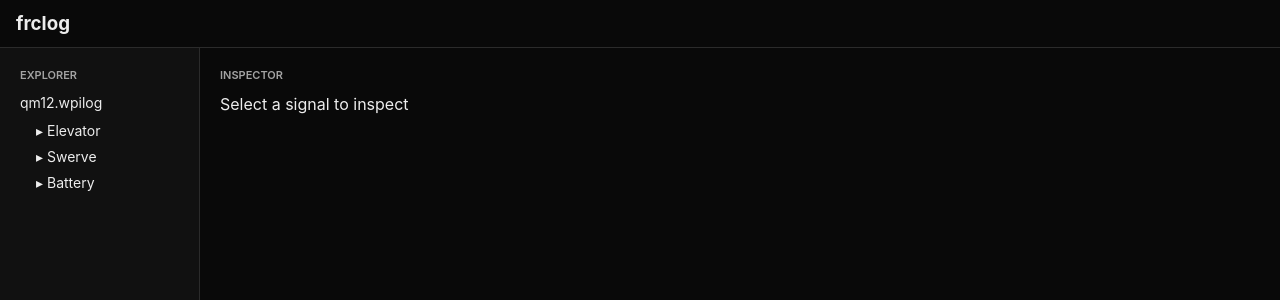
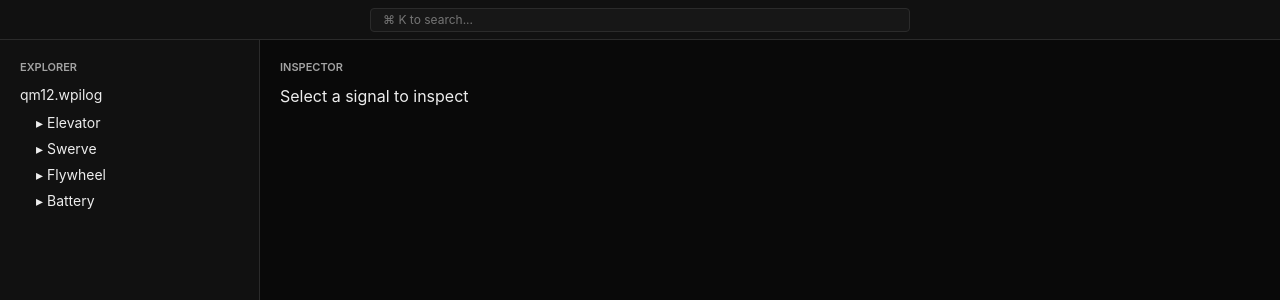
Before and after one commit to nano-maxwell/frclog, a React (Vite) app in the folder apps/frclog/: page / in a window 1280 px wide. Shown: the top 300 px of the page. Built offline with nearby package versions, Linux system fonts and the light colour scheme.

Commit message:
feat(desktop): implement signal search

```diff
--- a/apps/frclog/src-tauri/capabilities/default.json
+++ b/apps/frclog/src-tauri/capabilities/default.json
@@ -5,6 +5,7 @@
   "windows": ["main"],
   "permissions": [
     "core:default",
+    "core:window:allow-start-dragging",
     "opener:default"
   ]
 }
--- a/apps/frclog/src/App.css
+++ b/apps/frclog/src/App.css
@@ -20,16 +20,37 @@ body {
 }
 
 .titlebar {
-  height: 48px;
-  padding: 0 16px;
+  height: 40px;
   border-bottom: 1px solid #2b2b2b;
   display: flex;
   align-items: center;
+  justify-content: center;
   color: #ededed;
+  background: #111111;
+  user-select: none;
+  padding: 0 96px;
 }
 
 .titlebar h3 {
   margin: 0;
+  font-size: 16px;
+}
+
+.searchbar {
+  width: 100%;
+  max-width: 540px;
+}
+
+.searchbar input {
+  width: 100%;
+  height: 24px;
+  background: #171717;
+  color: #ededed;
+  border: 1px solid #2b2b2b;
+  border-radius: 4px;
+  padding: 0 12px;
+  font: inherit;
+  font-size: 12px;
 }
 
 .app-content {
@@ -41,7 +62,7 @@ body {
 .sidebar {
   display: flex;
   flex-direction: column;
-  width: 200px;
+  width: 260px;
   border-right: 1px solid #2b2b2b;
   background: #111111;
   color: #ededed;
--- a/apps/frclog/src/App.tsx
+++ b/apps/frclog/src/App.tsx
@@ -2,38 +2,72 @@ import "./App.css";
 import {useState} from "react";
 import SignalGroup from "./components/SignalGroup.tsx";
 
+const signalGroups = [
+    {
+        name: "Elevator",
+        signals: ["Position", "Velocity", "Current"]
+    },
+    {
+        name: "Swerve",
+        signals: ["Speed", "Angle", "Distance"]
+    },
+    {
+        name: "Flywheel",
+        signals: ["Velocity", "Target", "Current"]
+    },
+    {
+        name: "Battery",
+        signals: ["Voltage", "Current"]
+    }
+];
+
 function App() {
     const [selectedSignal, setSelectedSignal] =
         useState<string | null>(null);
+    const [searchQuery, setSearchQuery] = useState("");
+
+    const query = searchQuery.trim().toLowerCase();
+
+    const filteredGroups =
+        signalGroups
+            .filter(
+                group => group.name.toLowerCase().includes(query)
+                    || group.signals.some(signal => signal.toLowerCase().includes(query)))
+            .map(
+                group => ({
+                    ...group,
+                    signals: group.name.toLowerCase().includes(query)
+                        ? group.signals
+                        : group.signals.filter(signal => signal.toLowerCase().includes(query))
+                }));
 
     return (
         <main className="container">
-            <header className="titlebar">
-                <h3>frclog</h3>
+            <header className="titlebar" data-tauri-drag-region>
+                <div className="searchbar" data-tauri-drag-region>
+                    <input
+                        type="text"
+                        placeholder="⌘ K to search..."
+                        aria-label="Search signals"
+                        onChange={e => setSearchQuery(e.target.value)}
+                        value={searchQuery}
+                    />
+                </div>
             </header>
             <div className="app-content">
                 <div className="sidebar">
                     <p className="section-title">EXPLORER</p>
                     <p className="sidebar-file">qm12.wpilog</p>
                     <div className="file-content">
-                        <SignalGroup
-                            name="Elevator"
-                            signals={["Position", "Velocity", "Current"]}
-                            selectedSignal={selectedSignal}
-                            onSelect={signal => setSelectedSignal(signal)}
-                        />
-                        <SignalGroup
-                            name="Swerve"
-                            signals={["Speed", "Angle", "Distance"]}
-                            selectedSignal={selectedSignal}
-                            onSelect={signal => setSelectedSignal(signal)}
-                        />
-                        <SignalGroup
-                            name="Battery"
-                            signals={["Voltage", "Current"]}
-                            selectedSignal={selectedSignal}
-                            onSelect={signal => setSelectedSignal(signal)}
-                        />
+                        {filteredGroups.map(group => (
+                            <SignalGroup
+                                key={group.name}
+                                name={group.name}
+                                signals={group.signals}
+                                selectedSignal={selectedSignal}
+                                onSelect={setSelectedSignal}
+                                isSearching={query.length > 0}
+                            />))}
                     </div>
                 </div>
                 <div className="workspace">
--- a/apps/frclog/src/components/SignalGroup.tsx
+++ b/apps/frclog/src/components/SignalGroup.tsx
@@ -5,15 +5,16 @@ interface SignalGroupProps {
     signals: string[];
     selectedSignal: string | null;
     onSelect: (signal: string) => void;
+    isSearching: boolean;
 }
 
-function SignalGroup({name, signals, selectedSignal, onSelect}: SignalGroupProps) {
+function SignalGroup({name, signals, selectedSignal, onSelect, isSearching}: SignalGroupProps) {
     const [isOpen, setIsOpen] = useState(false);
 
     return <>
         <button className="file-signal-group" aria-expanded={isOpen}
-                onClick={() => setIsOpen(!isOpen)}>{isOpen ? "▾" : "▸"} {name}</button>
-        {isOpen && <div className="signal-group-content">
+                onClick={() => setIsOpen(!isOpen)}>{isOpen || isSearching ? "▾" : "▸"} {name}</button>
+        {(isOpen || isSearching) && <div className="signal-group-content">
             {signals.map(signal => (
                 <button key={signal} className={selectedSignal === `${name}/${signal}` ? "group-signal selected" :"group-signal"}
                         onClick={() => onSelect(`${name}/${signal}`)}>{signal}</button>
```
Also changed, not shown: apps/frclog/src-tauri/tauri.conf.json (+8 -1 lines).
